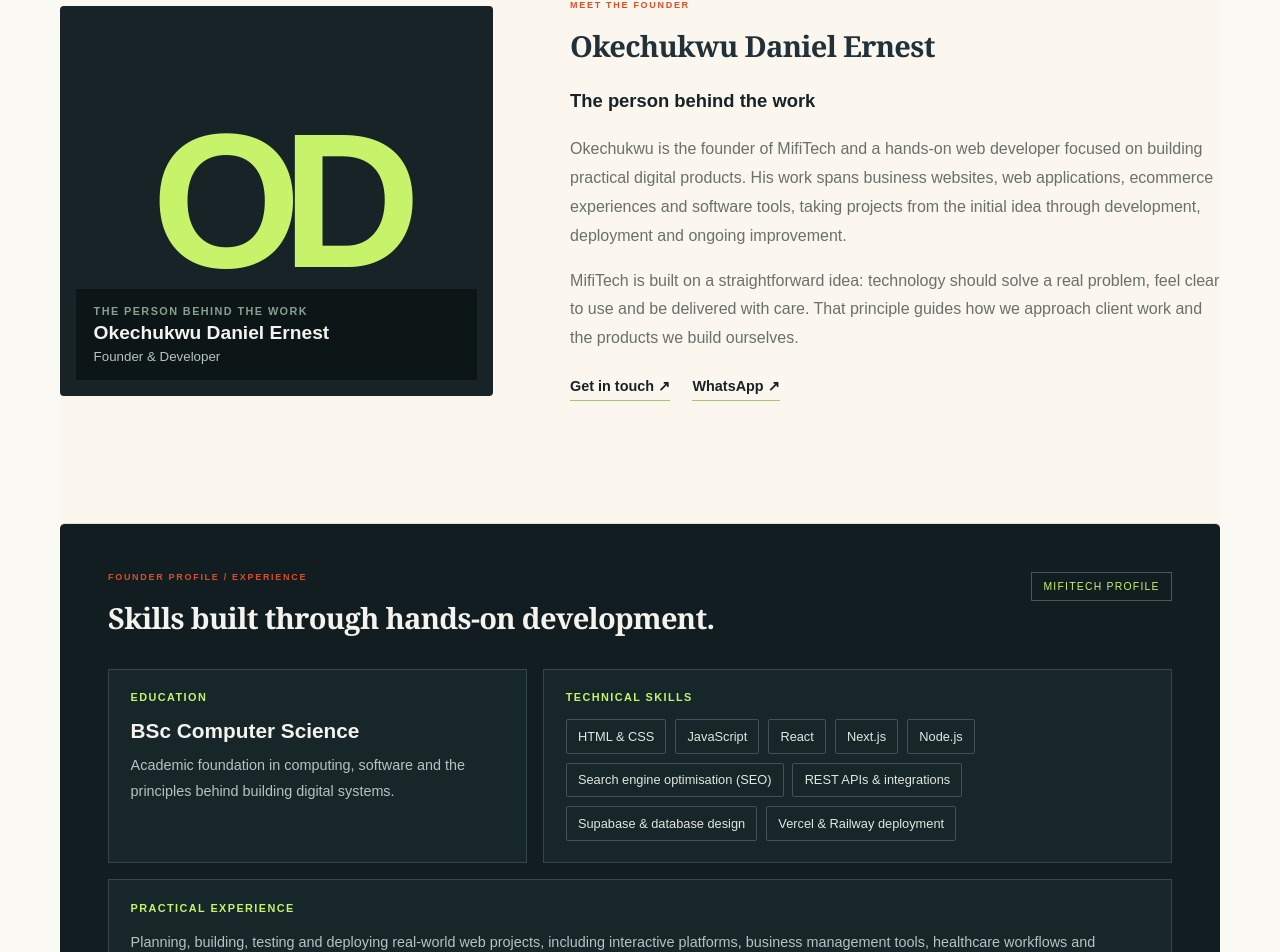
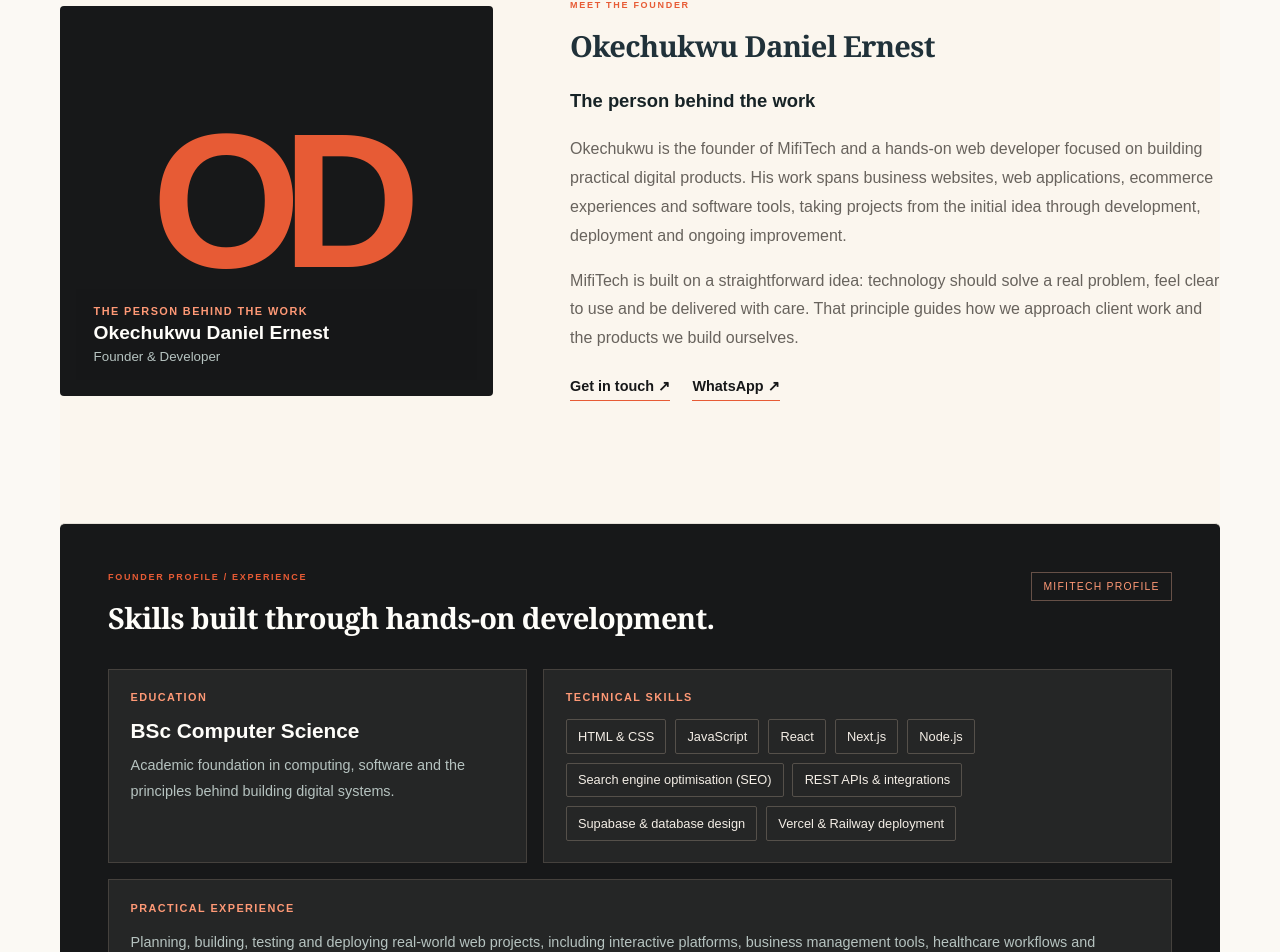
Before and after one commit to MrDan001/mifitech-portfolio, a Next.js app: page /about in a window 1280 px wide. Shown: the part 1790-2742 px from the top of the page. Built offline with nearby package versions, Linux system fonts and the light colour scheme; no server answers; the database is empty.

Commit message:
Apply final MifiTech palette across public pages

```diff
--- a/app/globals.css
+++ b/app/globals.css
@@ -1197,3 +1197,33 @@ a { text-decoration-color: var(--mifi-orange); }
 .admin-shell, [data-admin-shell], .studio-demo-window, .studio-browser, .mh-phone, .sx {
   color: revert;
 }
+
+
+/* Final public-page brand pass: remove legacy lime/teal accents outside private admin and client demo previews. */
+:root{color-scheme:light;--accent:#e75b35;--brand:#e75b35;--primary:#e75b35;--lime:#e75b35;--teal:#e75b35;--green:#e75b35;--line:#e6dcd0;--surface:#fffefa;--paper:#fbf6ee}
+:where(.case,.case-section,.case-hero,.mf-about-page,.wonders-page,.service-landing,.seo-guide,.content-page){--accent:#e75b35;--lime:#e75b35;--teal:#e75b35;--green:#e75b35;--line:#e6dcd0;--surface:#fffefa}
+.mf-about-page .mf-about-focus{background:#e6dcd0;border-color:#e6dcd0}
+.mf-about-page .mf-about-focus article{background:#fffefa}
+.mf-about-page .mf-about-focus article>span{color:#e75b35}
+.mf-about-page .mf-about-founder-visual{background:#171819}
+.mf-about-page .mf-about-initials{color:#e75b35}
+.mf-about-page .mf-about-founder-caption{background:rgba(23,24,25,.94);color:#fffefa}
+.mf-about-page .mf-about-founder-caption span,.mf-about-page .mf-about-mini-label{color:#ff9976}
+.mf-about-page .mf-about-founder-contact a{color:#171819;border-bottom-color:#e75b35}
+.mf-about-page .mf-about-resume{background:#171819;color:#fffefa}
+.mf-about-page .mf-about-resume-heading h2,.mf-about-page .mf-about-education h3{color:#fffefa}
+.mf-about-page .mf-about-resume-tag{border-color:#665047;color:#ff9976}
+.mf-about-page .mf-about-resume-grid article,.mf-about-page .mf-about-experience{border-color:#45413d;background:#252626}
+.mf-about-page .mf-about-mini-label{color:#ff9976}
+.mf-about-page .mf-about-skills span{border-color:#55504a;color:#f4eee6}
+.mf-about-page .mf-about-focus p,.mf-about-page .mf-about-founder-copy>p:not(.section-label){color:#68635d}
+:where(.case,.mf-about-page,.wonders-page,.service-landing) :is(.section-label,.case-section .section-label){color:#e75b35}
+:where(.case,.mf-about-page,.wonders-page,.service-landing) :is(.button-primary,.button-dark,.case-cta a:first-child){background:#171819;color:#fffefa}
+:where(.case,.mf-about-page,.wonders-page,.service-landing) :is(a:hover,.case-section a:hover){text-decoration-color:#e75b35}
+:where(.case,.mf-about-page,.wonders-page,.service-landing) :is(input,select,textarea):focus{border-color:#e75b35;outline-color:#e75b35}
+.an-banner{background:#171819;color:#fffefa;border:1px solid #45413d}
+.an-banner a{color:#ff9976}
+.an-banner .an-yes{background:#e75b35;color:#fff;border-color:#e75b35}
+.an-banner button:focus-visible{outline-color:#ff9976}
+/* Explicitly preserve the separate private admin and third-party demo palettes. */
+.admin-shell,.apd,.ad-app,.rd,.salonDemo,.studio-demo-window,.studio-browser{color:revert}
```
